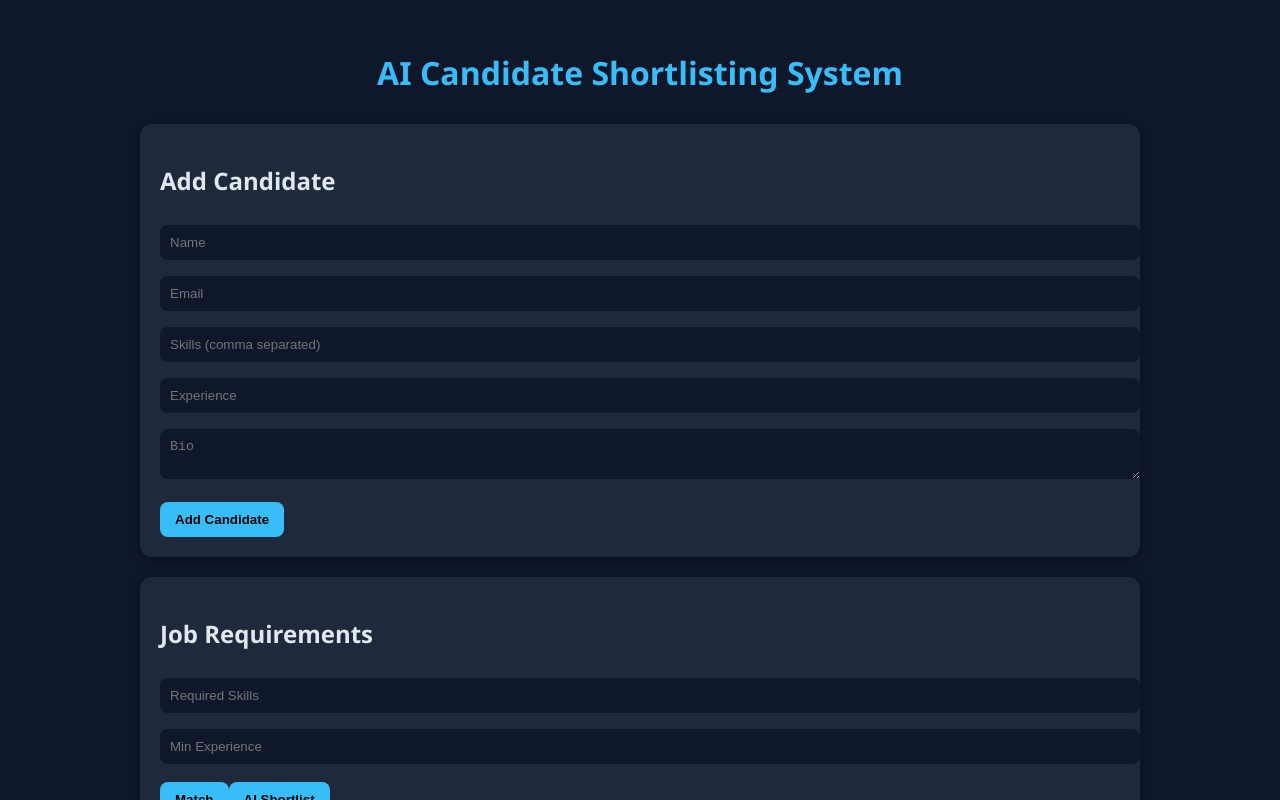
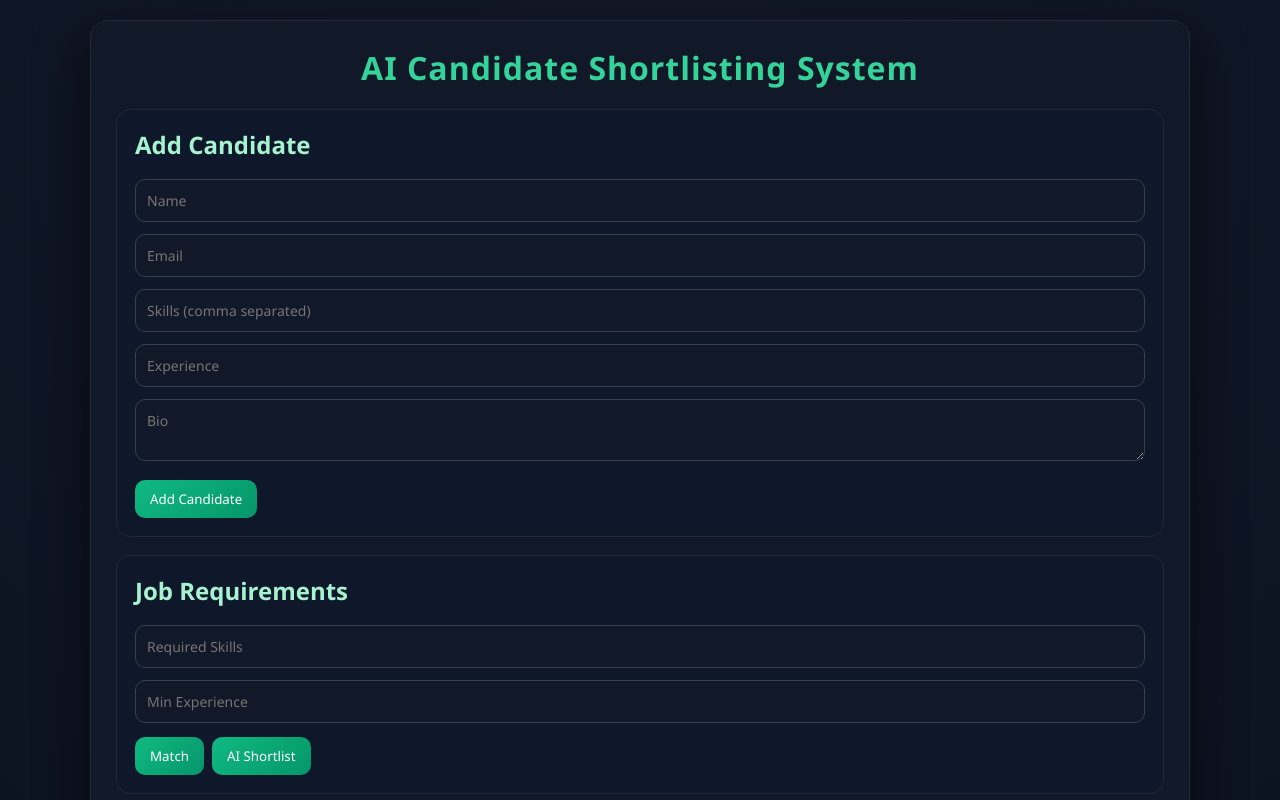
Before and after one commit to Rudrika-Singhal/AI-candidate-shortlisting, a React app in the folder frontend/: page / in a window 1280 px wide. Shown: the top 800 px of the page. Built offline with nearby package versions, Linux system fonts and the light colour scheme; no server answers; the HTML template or start-up script is replaced by a standard one.

Commit message:
improve ui

```diff
--- a/frontend/src/App.css
+++ b/frontend/src/App.css
@@ -1,75 +1,120 @@
-body {
+* {
   margin: 0;
+  padding: 0;
+  box-sizing: border-box;
   font-family: "Segoe UI", sans-serif;
-  background: #0f172a;
-  color: #e2e8f0;
 }
 
-.container {
-  max-width: 1000px;
-  margin: auto;
-  padding: 30px;
+body {
+  min-height: 100vh;
+  background: radial-gradient(circle at top, #111827, #0b1220);
+  padding: 20px;
+  color: #e5e7eb;
 }
 
+/* MAIN CONTAINER */
+.container {
+  max-width: 1100px;
+  margin: auto;
+  background: #111827;
+  padding: 25px;
+  border-radius: 18px;
+  box-shadow: 0 20px 50px rgba(0,0,0,0.6);
+  border: 1px solid #1f2937;
+}
+
+/* TITLE */
 h1 {
   text-align: center;
-  margin-bottom: 30px;
-  color: #38bdf8;
+  margin-bottom: 20px;
+  color: #34d399;
+  letter-spacing: 1px;
 }
 
+/* SECTION */
 .section {
-  background: #1e293b;
-  padding: 20px;
-  margin-bottom: 20px;
-  border-radius: 12px;
-  box-shadow: 0 4px 10px rgba(0,0,0,0.3);
+  background: #0f172a;
+  padding: 18px;
+  margin-bottom: 18px;
+  border-radius: 14px;
+  border: 1px solid #1f2937;
 }
 
+.section h2 {
+  margin-bottom: 12px;
+  color: #a7f3d0;
+}
+
+/* INPUTS */
 input, textarea {
   width: 100%;
-  padding: 10px;
-  margin: 8px 0;
-  border-radius: 8px;
-  border: none;
+  padding: 11px;
+  margin: 6px 0;
+  border: 1px solid #374151;
+  border-radius: 10px;
+  background: #111827;
+  color: #e5e7eb;
   outline: none;
-  background: #0f172a;
-  color: white;
+  font-size: 14px;
+  transition: 0.2s;
 }
 
+input:focus, textarea:focus {
+  border-color: #34d399;
+  box-shadow: 0 0 8px rgba(52,211,153,0.3);
+}
+
+/* BUTTON */
 button {
+  background: linear-gradient(135deg, #10b981, #059669);
+  color: white;
   padding: 10px 15px;
-  margin-top: 10px;
   border: none;
-  border-radius: 8px;
+  border-radius: 10px;
+  margin-top: 8px;
+  margin-right: 8px;
   cursor: pointer;
-  background: #38bdf8;
-  color: black;
-  font-weight: bold;
+  font-weight: 500;
   transition: 0.2s;
 }
 
 button:hover {
-  background: #0ea5e9;
+  transform: translateY(-2px);
+  box-shadow: 0 8px 20px rgba(16,185,129,0.4);
 }
 
+/* CARDS */
 .card {
-  background: #0f172a;
+  background: #111827;
   padding: 15px;
-  border-radius: 10px;
+  border-radius: 12px;
+  border: 1px solid #1f2937;
   margin-top: 10px;
-  border: 1px solid #334155;
   transition: 0.2s;
 }
 
 .card:hover {
-  transform: scale(1.02);
-  border-color: #38bdf8;
+  transform: translateY(-2px);
+  border-color: #34d399;
 }
 
+.card h3 {
+  color: #34d399;
+}
+
+.card p {
+  font-size: 13px;
+  color: #d1d5db;
+  margin-top: 4px;
+}
+
+/* AI BOX */
 pre {
-  background: #0f172a;
+  background: #0b1220;
+  color: #34d399;
   padding: 15px;
-  border-radius: 10px;
+  border-radius: 12px;
   overflow-x: auto;
-  border: 1px solid #334155;
+  font-size: 12px;
+  border: 1px solid #1f2937;
 }
```
